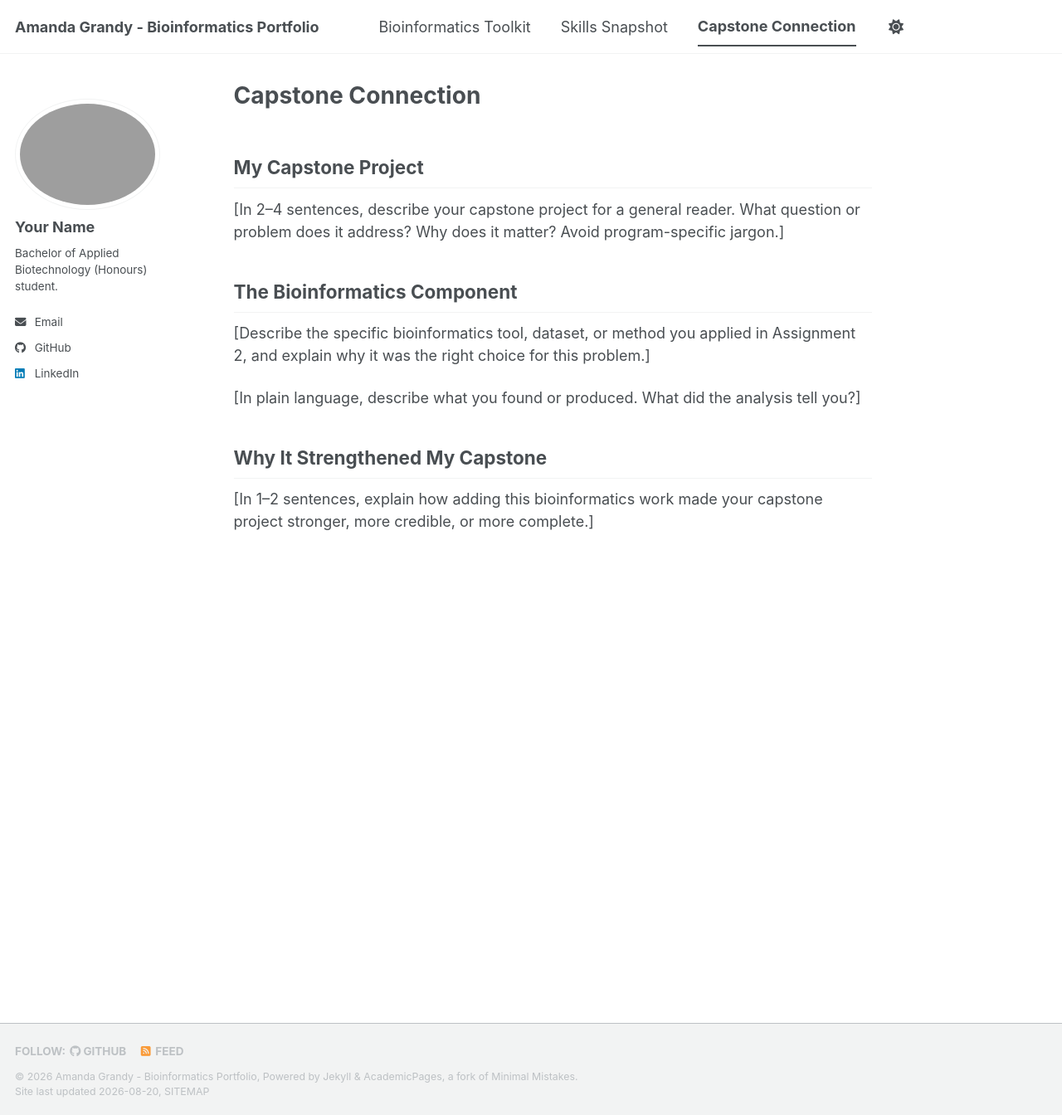
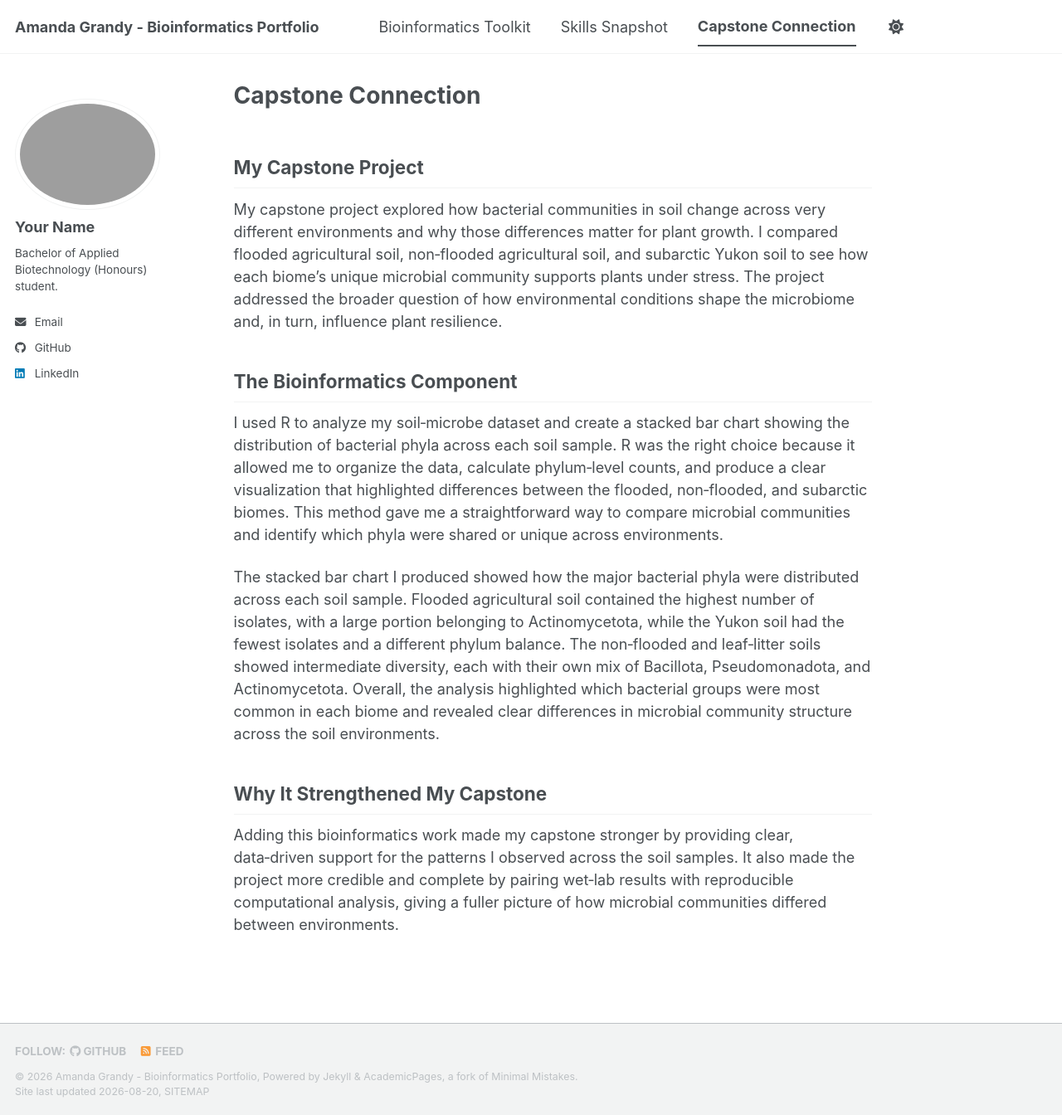
Before and after one commit to amandaegrandy-lamothe/biot74000-portfolio, a Jekyll site: the page built from _pages/capstone.md, in a window 1280 px wide and 1344 px high. Shown: the whole window at 83% size. Built offline with Jekyll 4.4.1, drawn with Linux system fonts in a browser that asks for light colours; a script bundle is joined from its source files by our own code; library files that are not in the unit come from our copies.

Commit message:
Update capstone.md
edited capstone page

```diff
--- a/_pages/capstone.md
+++ b/_pages/capstone.md
@@ -30,22 +30,17 @@ author_profile: true
 
 ## My Capstone Project
 
-[In 2–4 sentences, describe your capstone project for a general reader. What
-question or problem does it address? Why does it matter? Avoid program-specific
-jargon.]
+My capstone project explored how bacterial communities in soil change across very different environments and why those differences matter for plant growth. I compared flooded agricultural soil, non‑flooded agricultural soil, and subarctic Yukon soil to see how each biome’s unique microbial community supports plants under stress. The project addressed the broader question of how environmental conditions shape the microbiome and, in turn, influence plant resilience.
 
 ## The Bioinformatics Component
 
-[Describe the specific bioinformatics tool, dataset, or method you applied in
-Assignment 2, and explain why it was the right choice for this problem.]
+I used R to analyze my soil‑microbe dataset and create a stacked bar chart showing the distribution of bacterial phyla across each soil sample. R was the right choice because it allowed me to organize the data, calculate phylum‑level counts, and produce a clear visualization that highlighted differences between the flooded, non‑flooded, and subarctic biomes. This method gave me a straightforward way to compare microbial communities and identify which phyla were shared or unique across environments.
 
-[In plain language, describe what you found or produced. What did the analysis
-tell you?]
+The stacked bar chart I produced showed how the major bacterial phyla were distributed across each soil sample. Flooded agricultural soil contained the highest number of isolates, with a large portion belonging to Actinomycetota, while the Yukon soil had the fewest isolates and a different phylum balance. The non‑flooded and leaf‑litter soils showed intermediate diversity, each with their own mix of Bacillota, Pseudomonadota, and Actinomycetota. Overall, the analysis highlighted which bacterial groups were most common in each biome and revealed clear differences in microbial community structure across the soil environments.
 
 ## Why It Strengthened My Capstone
 
-[In 1–2 sentences, explain how adding this bioinformatics work made your
-capstone project stronger, more credible, or more complete.]
+Adding this bioinformatics work made my capstone stronger by providing clear, data‑driven support for the patterns I observed across the soil samples. It also made the project more credible and complete by pairing wet‑lab results with reproducible computational analysis, giving a fuller picture of how microbial communities differed between environments.
 
 <!--
   OPTIONAL — to embed an image or figure you produced:
```
